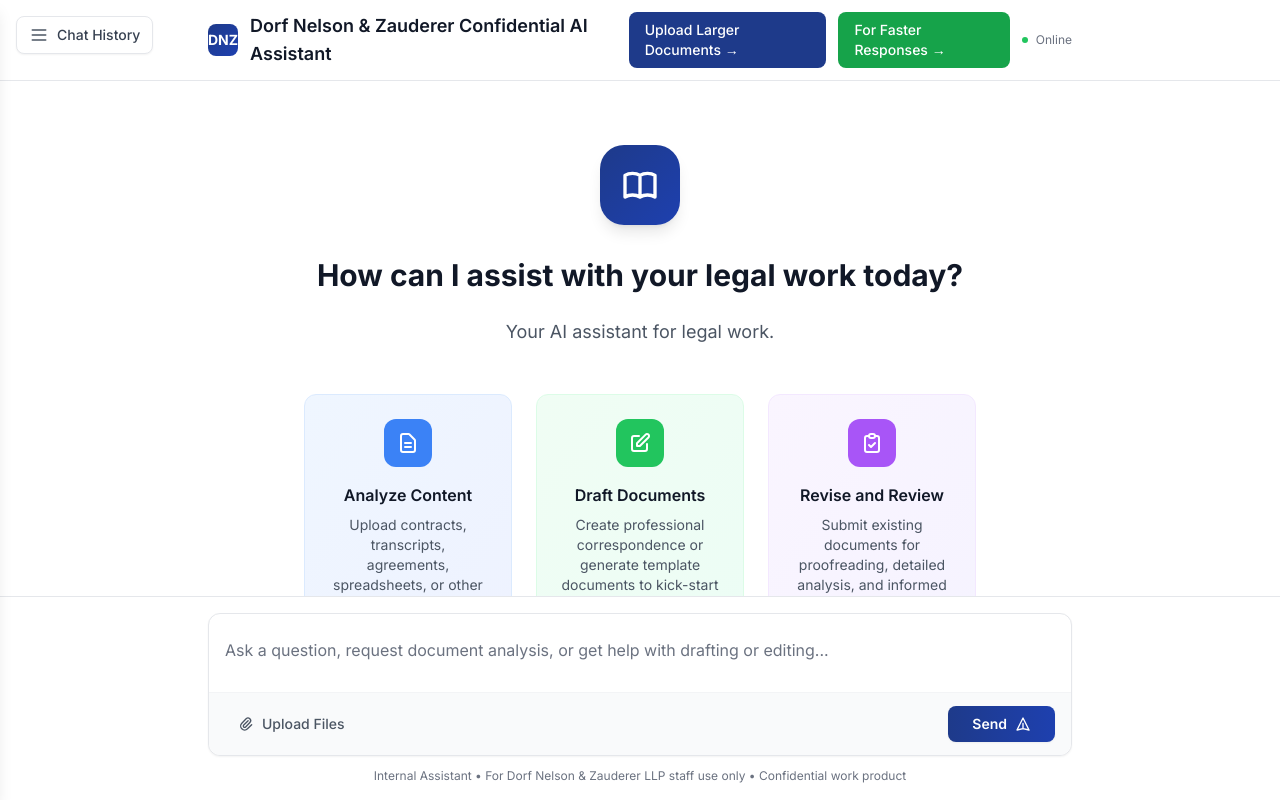
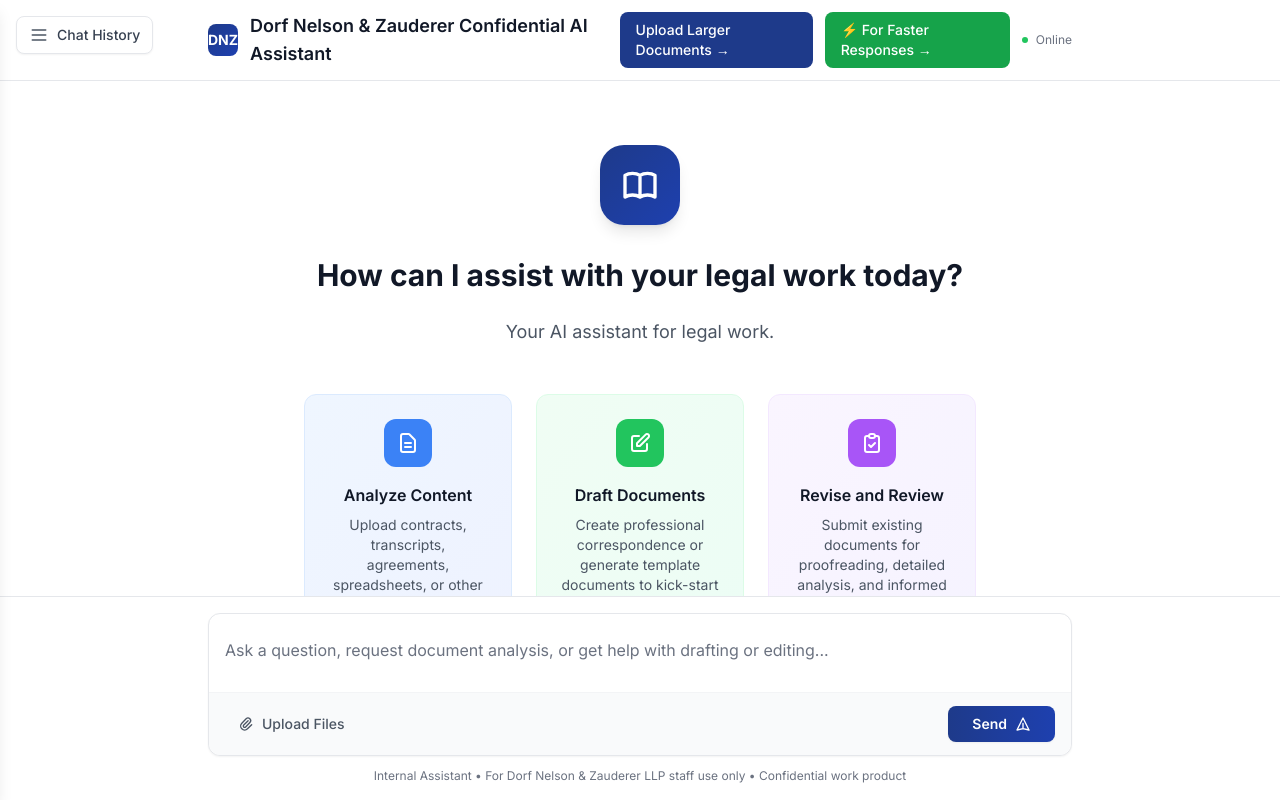
Before and after one commit to joshnel2/azureopenaidnz, a Next.js app: page / in a window 1280 px wide. Built offline with nearby package versions, Linux system fonts and the light colour scheme.

Commit message:
Add lightning bolt emoji to faster responses button
Added ⚡ emoji to make the faster responses button more visually
appealing and emphasize the speed benefit.

```diff
--- a/app/page.tsx
+++ b/app/page.tsx
@@ -30,7 +30,7 @@ export default function Home() {
                 rel="noopener noreferrer"
                 className="px-4 py-2 bg-green-600 hover:bg-green-700 text-white text-sm font-medium rounded-lg transition-colors duration-200 flex items-center space-x-2"
               >
-                <span>For Faster Responses →</span>
+                <span>⚡ For Faster Responses →</span>
               </a>
               <div className="flex items-center space-x-2 text-xs text-gray-500">
                 <div className="w-1.5 h-1.5 bg-green-500 rounded-full"></div>
```
